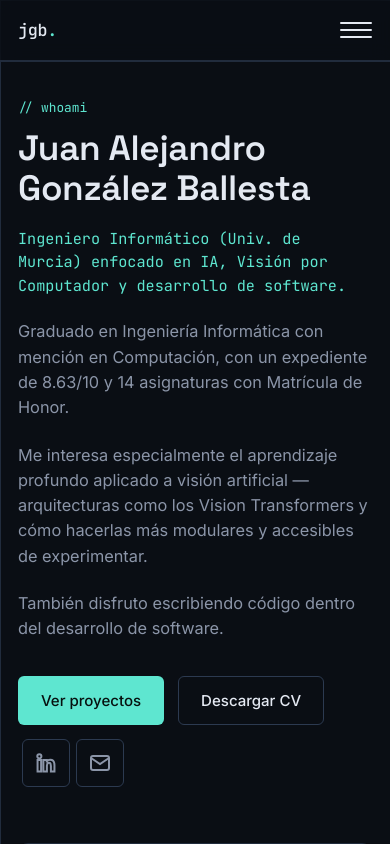
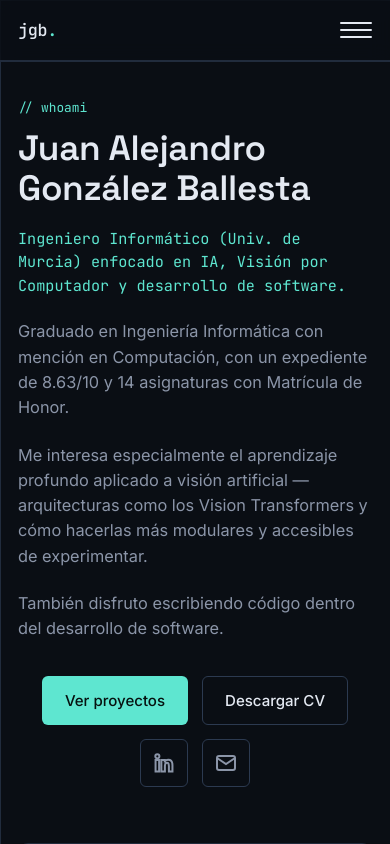
Before and after one commit to JuaanGB/JuaanGB.github.io, a React (Vite) app: page / in a window 390 px wide. Shown: the top 844 px of the page. Built offline with nearby package versions, Linux system fonts and the light colour scheme.

Commit message:
Modificaciones pagina home responsive

```diff
--- a/src/pages/Home.css
+++ b/src/pages/Home.css
@@ -125,8 +125,7 @@
 .home__socials {
   display: flex;
   align-items: center;
-  gap: 6px;
-  margin-left: 4px;
+  gap: 14px;
 }
 
 .home__social-link {
@@ -150,3 +149,16 @@
 .home__social-link:active {
   transform: scale(0.97);
 }
+
+@media (max-width: 640px) {
+  .home__actions {
+    justify-content: center;
+    text-align: center;
+  }
+
+  .home__socials {
+    justify-content: center;
+    margin-left: 0;
+    width: 100%;
+  }
+}
```
